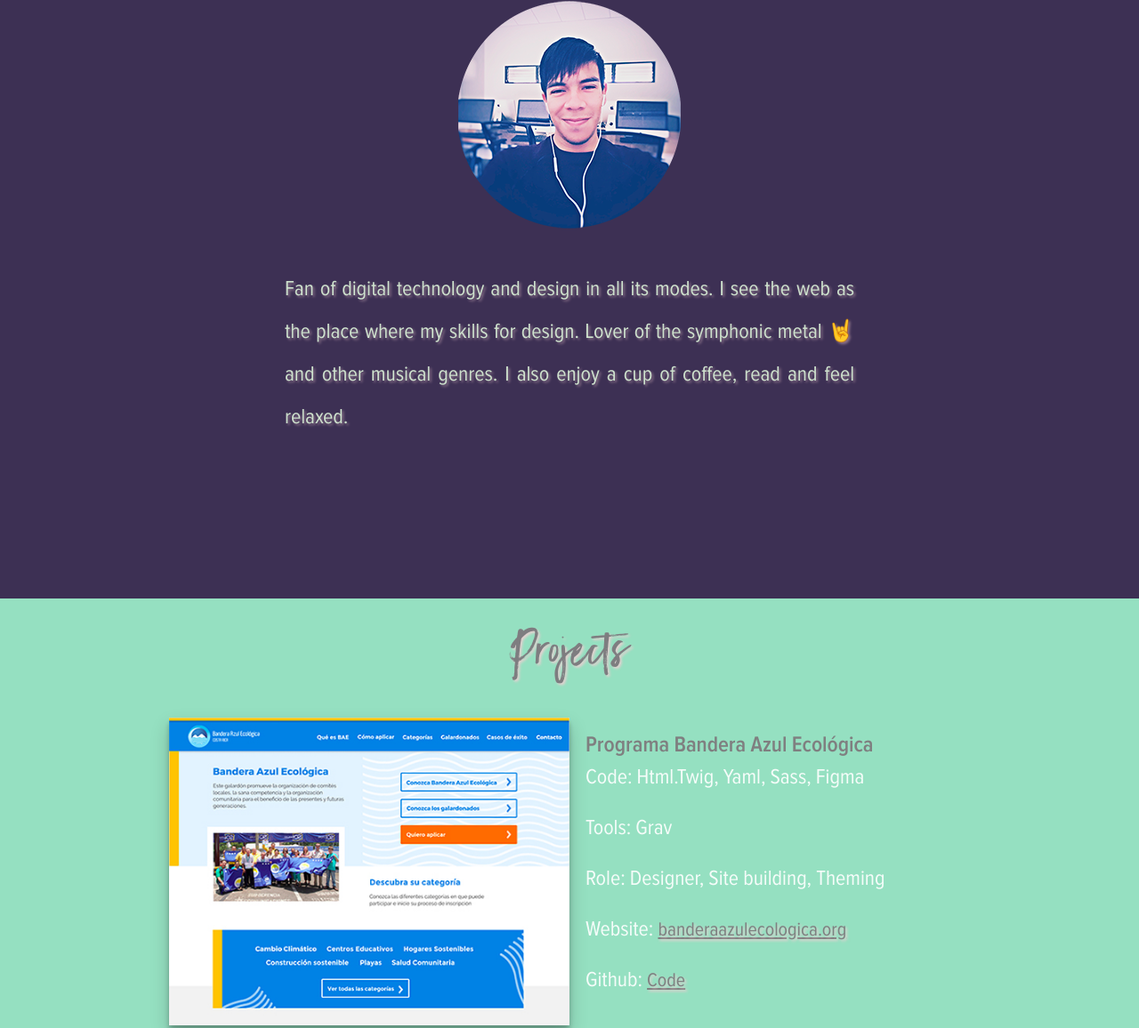
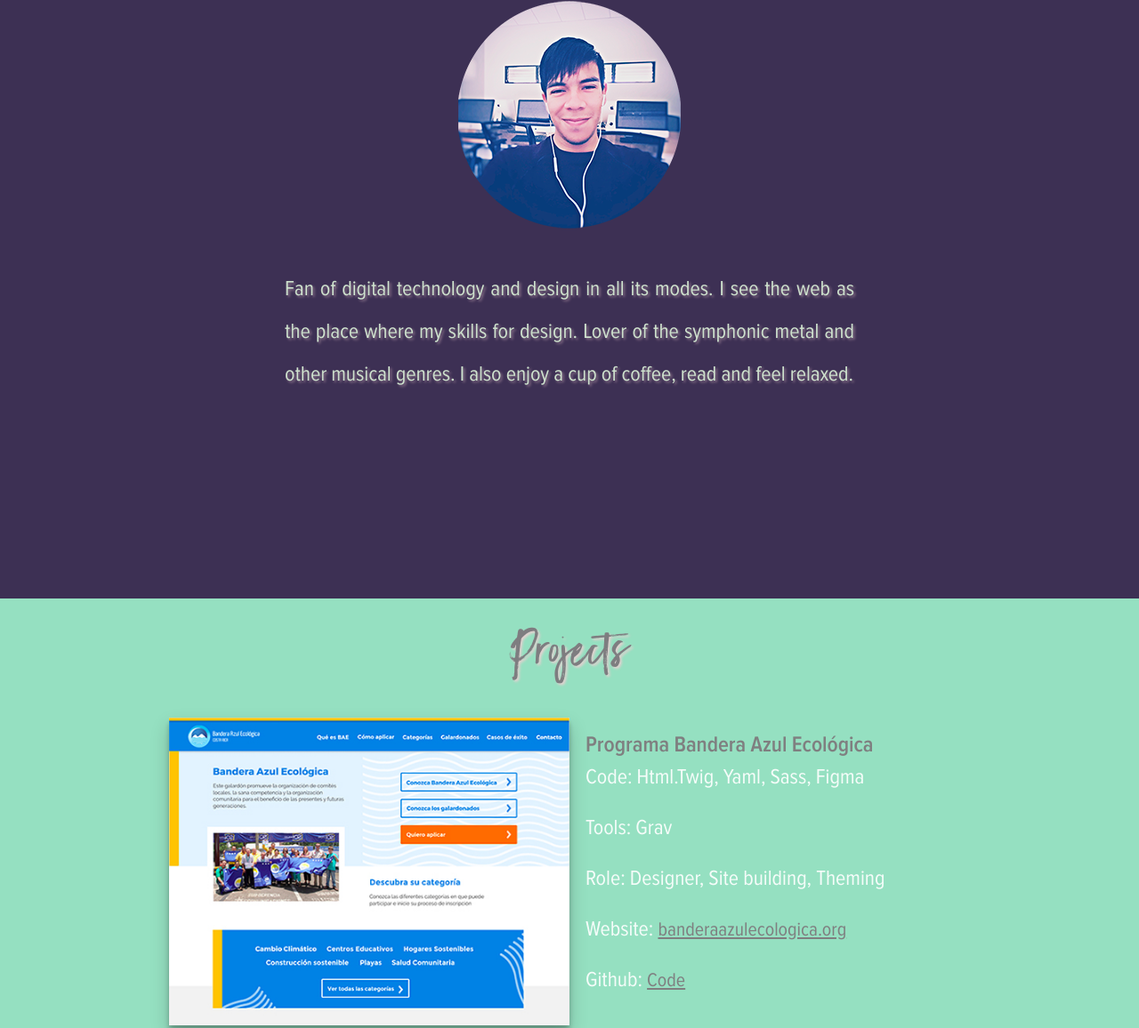
Before and after one commit to Njord25/jord-luna, a plain HTML site: page index.html in a window 1280 px wide. Shown: the part 927-2083 px from the top of the page at 89% size. Drawn offline with Linux system fonts and the light colour scheme.

Commit message:
feedback3

```diff
--- a/css/style.css
+++ b/css/style.css
@@ -4,9 +4,7 @@
          url('black_diamond-webfont.woff') format('woff');
     font-weight: normal;
     font-style: normal;
-
 }
-
 
 @font-face {
     font-family: 'nova-regular';
@@ -14,7 +12,6 @@
          url('..proxima_nova_condensed_regular-webfont.woff') format('woff');
     font-weight: normal;
     font-style: normal;
-
 }
 
 @font-face {
@@ -23,14 +20,10 @@
          url('..proxima_nova_condensed_semibold-webfont.woff') format('woff');
     font-weight: normal;
     font-style: normal;
-
 }
 
-
 /* --------------------------------
-
 Primary style
-
 -------------------------------- */
 html * {
   -webkit-font-smoothing: antialiased;
@@ -59,7 +52,6 @@ a {
   font-family: 'nova-regular';
   text-decoration: none;
   font-size: 22px;
-  text-shadow: 2px 2px 3px #f5cdd3d6;
 }
 
 p {
@@ -100,9 +92,7 @@ h1 {
 }
 
 /* --------------------------------
-
 Modules - reusable parts of our design
-
 -------------------------------- */
 .cd-img-replace {
   /* replace text with a background-image */
@@ -113,9 +103,7 @@ Modules - reusable parts of our design
 }
 
 /* --------------------------------
-
 Main components
-
 -------------------------------- */
 .cd-section {
   min-height: 100%;
--- a/index.html
+++ b/index.html
@@ -62,7 +62,7 @@
 			<img class="ich-photo" src="img/me.png" alt="myphoto">
 		</div>
 		<div class="about-cnt">
-			<p class="about-me">Fan of digital technology and design in all its modes. I see the web as the place where my skills for design. Lover of the symphonic metal &#129304; and other musical genres. I also enjoy a cup of coffee, read and feel relaxed.</p>
+			<p class="about-me">Fan of digital technology and design in all its modes. I see the web as the place where my skills for design. Lover of the symphonic metal and other musical genres. I also enjoy a cup of coffee, read and feel relaxed.</p>
 		</div>
 	</section>
 	<!-- cd-section -->
```
